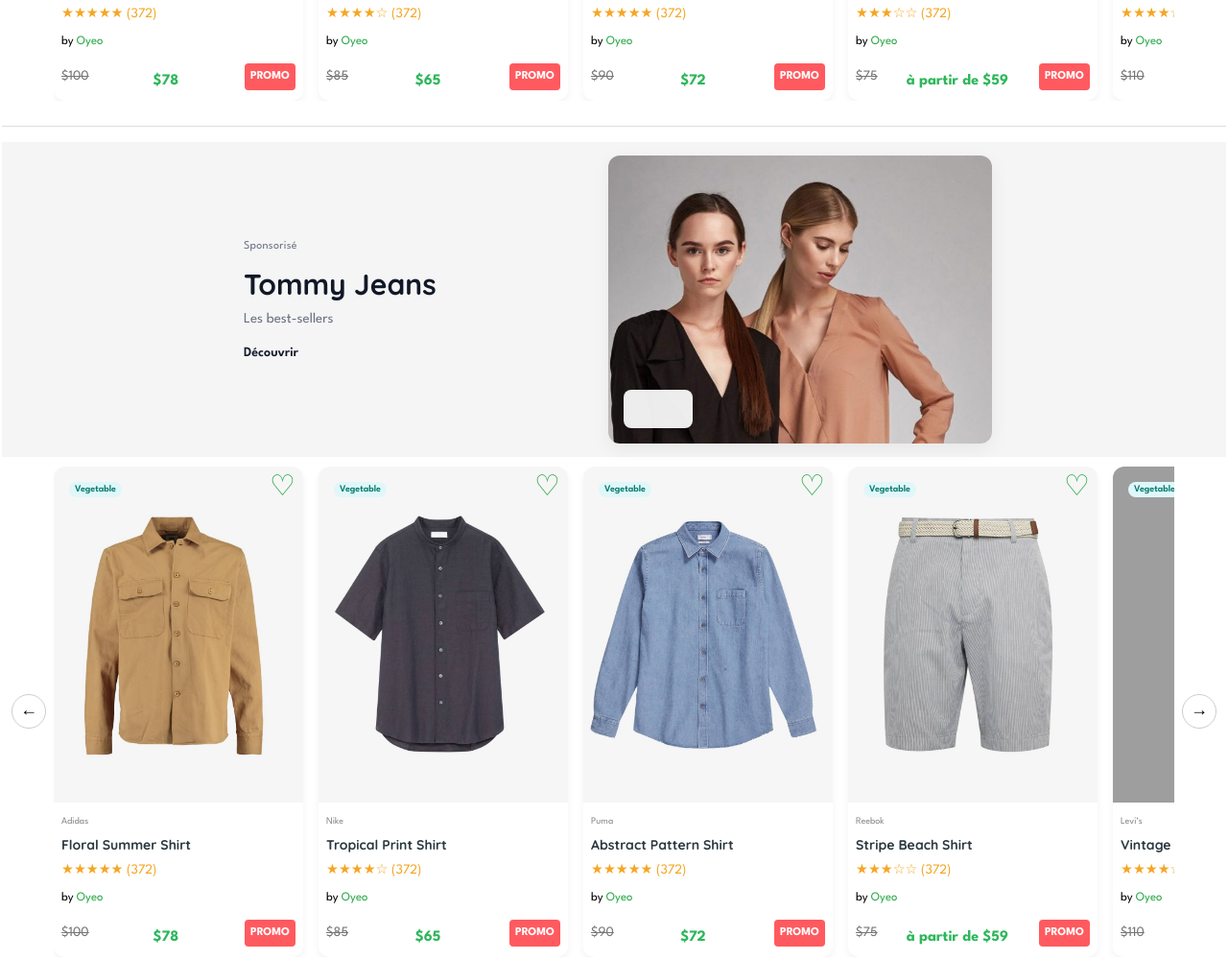
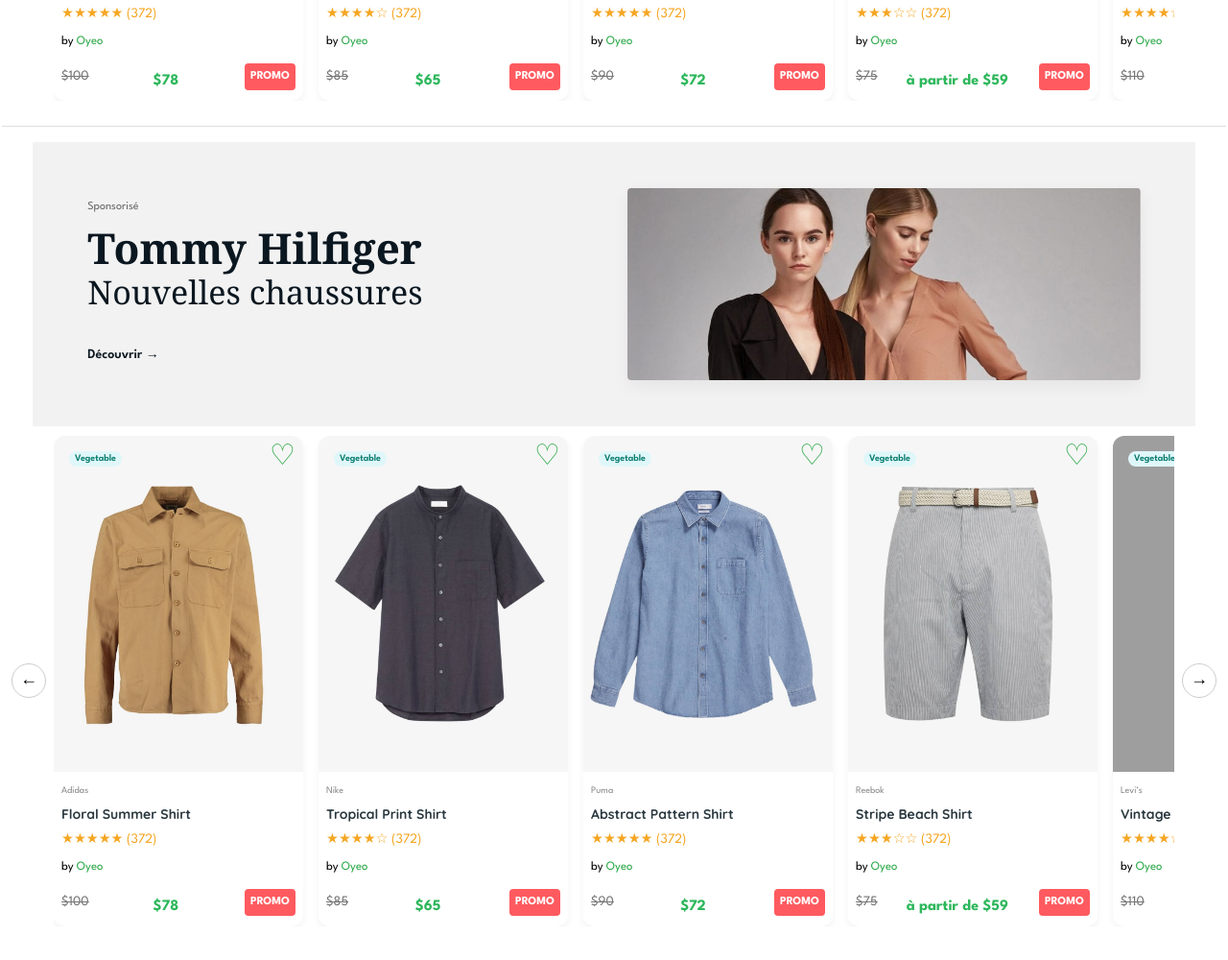
Before and after one commit to YannRussel/oyeo, a plain HTML site: page index.html in a window 1280 px wide. Shown: the part 2070-3070 px from the top of the page at 96% size. Drawn offline with Linux system fonts and the light colour scheme; grey boxes are pictures that could not be loaded.

Commit message:
Oyeo Fin 3

```diff
--- a/assets/style.css
+++ b/assets/style.css
@@ -720,7 +720,7 @@
   background: linear-gradient(135deg, #e2942d 0%, #4A00E0 100%);
   border-radius: 8px;
   overflow: hidden;
-  max-width: 1500px;
+  max-width: 1700px;
   margin: 20px auto;
   padding: 12px 16px;
   color: #fff;
@@ -871,8 +871,7 @@
   grid-template-columns: repeat(5, 1fr);
   grid-template-rows: repeat(2, 220px);
   gap: 16px;
-  width: 70%;
-  margin: auto;
+  width: 100%;
 }
 
 @media (max-width: 1024px) {
@@ -954,200 +953,105 @@
 
 /* Une partie remplacant la section des produits sponsorisé */
 
-/* =========================
-   CSS COMPLET — Coller tel quel
-   Variables en haut à modifier
-   ========================= */
-
-/* Reset minimal */
-*,
-*::before,
-*::after { box-sizing: border-box; }
-
-/* =========================
-   VARIABLES (modifie ici)
-   ========================= */
+/* ---- Variables faciles à modifier ---- */
 :root{
-  /* layout / couleurs */
-  --bg: #f5f5f6;                 /* bande full-width */
-  --card-bg: #ffffff;            /* fond carte image */
-  --text: #0b1720;
-  --muted: #6b7280;
-  --accent: #111827;
-  --radius: 12px;
-  --gap: 20px;
-
-  /* tailles */
-  --container-max-width: 800px;  /* <-- largeur "L" du contenu */
-  --image-width: 400px;          /* <-- largeur fixe souhaitée de la media-card */
-  --image-height: 300px;         /* <-- hauteur de l'image */
-
-  /* padding de la bande (réduis pour "moins épais") */
-  --section-padding-vertical: 8px;
-  --section-padding-horizontal: 16px;
-
-  /* OFFSETS — modifier pour déplacer éléments (x,y) */
-  --media-offset-x: 0px;   /* droite positive */
-  --media-offset-y: 0px;   /* bas positive */
-  --logo-offset-x: 0px;
-  --logo-offset-y: 0px;
-  --info-offset-x: 0px;
-  --info-offset-y: 0px;
+  --bg: #f2f2f2;               /* couleur de la bande */
+  --container-max: 1200px;     /* "L" largeur du bloc centré */
+  --gutter: clamp(20px, 4vw, 80px); /* espace à gauche / droite */
+  --gap: 28px;
+  --img-height: 200px;         /* hauteur image desktop */
+  --title-color: #0b1720;
+  --muted: #666;
 }
 
-/* =========================
-   SECTION / CONTENEUR
-   ========================= */
-.sponsored-section{
-  width:100%;
-  background:var(--bg);
-  padding: var(--section-padding-vertical) var(--section-padding-horizontal);
-  overflow: visible;
+/* ---- Section pleine largeur ---- */
+.sponsored{
+  width: 95%;
+  background: var(--bg);
+  padding-block: 28px;
+  margin: auto;
 }
 
-/* contenu centré et limité — position relative pour permettre translations enfants */
+/* ajoute seulement ça — garde le reste */
+.sponsored{
+  display: flex;
+  align-items: center;     /* centre verticalement le contenu */
+  padding-block: 48px;     /* augmente la hauteur si besoin */
+}
+
+
+/* ---- Conteneur centré avec gutters pour ne pas toucher les bords ---- */
 .sponsored-inner{
-  width:90%;
-  max-width:var(--container-max-width);
-  margin:0 auto;
+  max-width: var(--container-max);
+  width: 100%;
+  margin: 0 auto;
+  padding-inline: var(--gutter);
   display: grid;
-  grid-template-columns: 1fr 1fr;
+  grid-template-columns: 1fr 1fr; /* gauche texte | droite image */
   gap: var(--gap);
   align-items: center;
-  position: relative;
-  padding: 6px;
-  overflow: visible;
+  box-sizing: border-box;
 }
 
-/* =========================
-   COLONNE TEXTE
-   ========================= */
-.sponsored-info{
-  padding: 6px 8px;
-  transform: translate(var(--info-offset-x), var(--info-offset-y));
-  transition: transform .12s ease;
+/* ---- Colonne texte ---- */
+.sponsored-left{
+  max-width: 520px;
+}
+.sponsored-label{
+  font-size: 12px;
+  color: var(--muted);
+  margin-bottom: 8px;
+}
+.sponsored-title{
+  margin: 0 0 12px 0;
+  font-family: Georgia, "Times New Roman", serif;
+  font-size: 44px;
+  line-height: 1.02;
+  font-weight: 700;
+  color: var(--title-color);
+}
+.sponsored-subtitle{
+  display: block;
+  font-size: 34px;
+  font-weight: 400;
+  color: var(--title-color);
+  margin-top: 6px;
+}
+.sponsored-cta{
+  display: inline-block;
+  margin-top: 18px;
+  font-weight: 600;
+  text-decoration: none;
+  color: var(--title-color);
+  padding: 6px 0;
 }
 
-.sponsored-label{
-  display:inline-block;
-  font-size: 12px;
-  color: var(--muted);
-  margin-bottom:8px;
-  letter-spacing:0.02em;
+/* ---- Colonne image ---- */
+.sponsored-right{
+  display: flex;
+  justify-content: flex-end; /* image alignée à droite du container */
+}
+.hero-img{
+  display: block;
+  width: 100%;
+  max-width: 800px;      /* limite la largeur de l'image */
+  height: var(--img-height);
+  object-fit: cover;
+  border-radius: 4px;
+  box-shadow: 0 6px 18px rgba(0,0,0,0.06);
 }
 
-.sponsored-title{
-  margin: 4px 0 8px 0;
-  font-size: clamp(20px, 3vw, 30px);
-  line-height:1.05;
-  font-weight:700;
-  color:var(--accent);
-}
-
-.sponsored-sub{
-  margin:0 0 12px 0;
-  color:var(--muted);
-  font-size:15px;
-}
-
-.sponsored-cta{
-  display:inline-flex;
-  align-items:center;
-  gap:8px;
-  text-decoration:none;
-  font-weight:600;
-  color:var(--accent);
-  border-radius:999px;
-  transition: opacity .12s ease, transform .12s ease;
-}
-.sponsored-cta:hover{ opacity:.92; transform: translateX(2px); }
-
-/* =========================
-   COLONNE MEDIA (IMAGE + LOGO)
-   ========================= */
-.sponsored-media{
-  display:flex;
-  justify-content:center;
-  align-items:center;
-  overflow: visible;
-}
-
-/* media-card : largeur fixe (ne suit pas forcément le parent) */
-.media-card{
-  position: relative;
-  width: var(--image-width);
-  max-width: none;
-  background: var(--card-bg);
-  border-radius: var(--radius);
-  overflow: hidden;
-  box-shadow: 0 6px 20px rgba(12,18,20,0.06);
-
-  /* déplacement contrôlable */
-  transform: translate(var(--media-offset-x), var(--media-offset-y));
-  transition: transform .12s ease;
-}
-
-/* image principale */
-.media-card img.main{
-  display:block;
-  width:100%;
-  height: var(--image-height);
-  object-fit: cover;
-}
-
-/* petit logo : positionné et déplaçable */
-.media-logo{
-  position: absolute;
-  left: 16px;
-  bottom: 16px;
-  width: 72px;
-  height: 40px;
-  display:flex;
-  align-items:center;
-  justify-content:center;
-  background: rgba(255,255,255,0.92);
-  padding:6px;
-  border-radius:8px;
-  box-shadow: 0 4px 12px rgba(8,12,16,0.08);
-
-  transform: translate(var(--logo-offset-x), var(--logo-offset-y));
-  transition: transform .12s ease;
-}
-.media-logo img{ max-width:100%; max-height:100%; display:block; }
-
-/* =========================
-   RESPONSIVE
-   ========================= */
-@media (max-width: 980px){
-  /* on réduit l'image un peu si l'écran est moyen */
-  :root{ /* rien à changer ici sauf si tu veux override vars */ }
-  .media-card img.main{ height: calc(var(--image-height) - 20px); }
-}
-
+/* ---- Responsive : empilement pour petits écrans ---- */
 @media (max-width: 880px){
-  /* empile les éléments sur mobile */
   .sponsored-inner{
     grid-template-columns: 1fr;
-    gap: 14px;
-    padding: 0;
+    gap: 18px;
+    padding-inline: calc(var(--gutter) * 0.6);
   }
-  .media-card{
-    width:100%;
-    max-width:100%;
-    transform: translate(0,0); /* annule offset pour éviter chevauchements sur petit écran */
-  }
-  .media-card img.main{ height: 260px; }
-  .media-logo{ position:static; margin-top: -56px; width:72px; height:40px; transform: none; }
-  .sponsored-info{ transform: none; }
-}
-
-@media (max-width: 420px){
-  .media-card img.main{ height:220px; }
-  .sponsored-title{ font-size:18px; }
-  :root{
-    --section-padding-vertical: 6px;
-    --section-padding-horizontal: 12px;
-  }
+  .sponsored-right{ justify-content: center; }
+  .hero-img{ width: 100%; height: 260px; max-width: none; }
+  .sponsored-title{ font-size: 28px; }
+  .sponsored-subtitle{ font-size: 20px; }
 }
 
 /* =========================
--- a/index.html
+++ b/index.html
@@ -1283,36 +1283,26 @@
 <hr>
 
         <!--Products Tabs-->
-  <section class="sponsored-section" aria-labelledby="sponsored-title">
+<section class="sponsored">
   <div class="sponsored-inner">
-      <!-- gauche : texte -->
-      <div class="sponsored-info">
+    <!-- Colonne texte -->
+    <div class="sponsored-left">
       <div class="sponsored-label">Sponsorisé</div>
-        <h2 id="sponsored-title" class="sponsored-title">Tommy Jeans</h2>
-        <p class="sponsored-sub">Les best-sellers</p>
-
-        <a class="sponsored-cta" href="#" aria-label="Découvrir la collection Tommy Jeans">
-          Découvrir
-          <!-- petite flèche SVG -->
-          <svg viewBox="0 0 24 24" fill="none" aria-hidden="true" focusable="false">
-            <path d="M5 12h14M13 5l7 7-7 7" stroke="currentColor" stroke-width="1.6" stroke-linecap="round" stroke-linejoin="round"/>
-          </svg>
+      <h2 class="sponsored-title">Tommy Hilfiger<br><span class="sponsored-subtitle">Nouvelles chaussures</span></h2>
+
+      <a class="sponsored-cta" href="#" aria-label="Découvrir la collection">
+        Découvrir →
       </a>
     </div>
 
-      <!-- droite : image + logo -->
-      <div class="sponsored-media">
-        <div class="media-card" role="img" aria-label="Visuel Tommy Jeans">
-          <!-- Remplace 'image.jpg' par ton fichier -->
-          <img class="main" src="assets/imgs/habit/b2.jpg" alt="Photo man wearing denim jacket">
-          <!-- Remplace 'logo.png' par ton logo -->
-          <div class="media-logo" aria-hidden="true">
-            <img src="logo.png" alt="">
-          </div>
-        </div>
+    <!-- Colonne image -->
+    <div class="sponsored-right" role="img" aria-label="Visuel Tommy Hilfiger">
+      <!-- Remplace le src par ton image -->
+      <img class="hero-img" src="assets/imgs/habit/b2.jpg" alt="Photo de la collection Tommy Hilfiger">
     </div>
   </div>
 </section>
+
 
   <section class="product-section">
 
```
Lines whose indentation alone changed are shown as unchanged.
